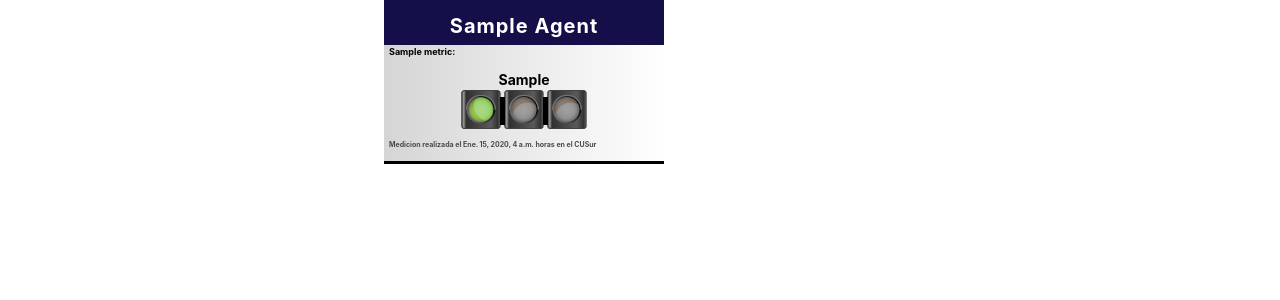
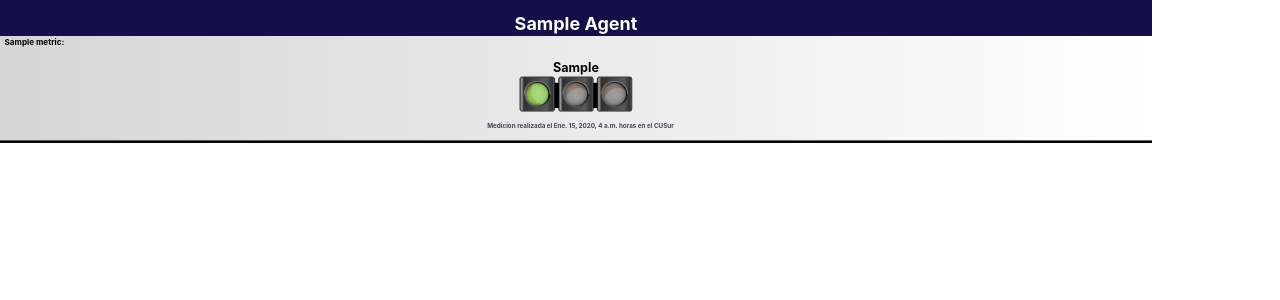
Before and after one commit to Cusur2k18/widget-component, a Django app: page /widget/agent/ in a window 1280 px wide. Shown: the top 300 px of the page. Run offline with Django 3.2, Linux system fonts and the light colour scheme; tables that the repository leaves empty hold one stand-in row (values such as "Sample post"); style sheets or scripts are compiled from the project's sources; some libraries are stand-ins or nearby versions.

Commit message:
now the widget is showing correctly whitin an iframe, still need to solve some styling issues

```diff
--- a/static/css/widget.scss
+++ b/static/css/widget.scss
@@ -8,6 +8,9 @@
   width: 100%;
   height: 100%;
   overflow: hidden;
+  -webkit-transform: scale(.9);
+  -webkit-transform-origin: 0 0;
+  box-sizing: border-box;
 
   * {
     font-weight: bold;
--- /dev/null
+++ b/static/js/widget.js
@@ -0,0 +1,35 @@
+(function (){
+
+  function getExponents(str) {
+    return str.match(/\^\d+/)
+  }
+
+  function getExponentString(str) {
+    const number = str.split('^')[1]
+    return str.replace(/\^\d+/, '<sup>' + number + '</sup>')
+  }
+
+  function replaceAllExponents(el, exp) {
+    return el.innerHTML.replace(/\^\d+/, exp)
+  }
+
+  function renderSup() {
+    const $p = document.querySelectorAll('.columns.information .column > p')
+    $p.forEach(function(el) {
+      const exps = getExponents(el.innerHTML)
+      if (exps) {
+        exps.forEach(function(e) {
+          const exs = getExponentString(e)
+          el.innerHTML = replaceAllExponents(el, exs)
+        })
+      }
+    })
+  }
+
+  function init() {
+    renderSup()
+  }
+
+  init()
+
+}())
--- a/widget/templates/widget/agent.html
+++ b/widget/templates/widget/agent.html
@@ -1,21 +1,22 @@
 {% load sass_tags %}
+{% load static %}
 
 <!DOCTYPE html>
-<html lang="en">
+<html lang="es">
 <head>
   <meta charset="UTF-8">
   <meta name="viewport" content="width=device-width, initial-scale=1.0">
   <meta http-equiv="X-UA-Compatible" content="ie=edge">
 
   <!-- Bulma css -->
-  <link rel="stylesheet" href="https://cdnjs.cloudflare.com/ajax/libs/bulma/0.7.5/css/bulma.min.css">
+  <link href="{% static 'css/bulma.min.css' %}" rel="stylesheet" type="text/css" />
   <link href="{% sass_src 'css/widget.scss' %}" rel="stylesheet" type="text/css" />
   <title>Calidad del aire</title>
 
 </head>
 <body>
 
-<div class="app-container">
+{% comment %} <div class="app-container"> {% endcomment %}
   <!-- Air Checker Component -->
   <div id="ac-component">
       <!-- Heading -->
@@ -26,7 +27,7 @@
       <div class="measurer-content">
         <!-- Info -->
 
-        <div class="columns information">
+        <div class="columns is-mobile information">
         {% for metric in agent.metric_set.all %}
             <div class="column">
               <h5>{{ metric.name }}:</h5>
@@ -36,17 +37,20 @@
         </div>
 
         <!-- Measurer -->
-        <div class="columns is-centered measurer">
+        <div class="columns is-mobile is-centered measurer">
           {% include 'partials/widget.html' with level=agent.widget.total_level %}
         </div>
 
         <!-- Footer -->
-        <div class="columns measurer-footer">
+        <div class="columns is-mobile measurer-footer is-centered">
           <p>Medicion realizada el {{ agent.updated_at }} horas en el CUSur</p>
         </div>
       </div>
   </div>
-</div>
+
+{% comment %} </div> {% endcomment %}
+
+<script src="{% static 'js/widget.js'%}"></script>
 
 </body>
 </html>
--- a/widget_admin/settings.py
+++ b/widget_admin/settings.py
@@ -162,7 +162,7 @@
 STATICFILES_STORAGE = 'whitenoise.storage.CompressedManifestStaticFilesStorage'
 
 
-X_FRAME_OPTIONS = 'ALLOW-FROM http://cusur.udg.mx/prueba1/'
+X_FRAME_OPTIONS = 'allow-from http://cusur.udg.mx/prueba1/'
 
 # Configure Django App for Heroku.
 import django_heroku
```
